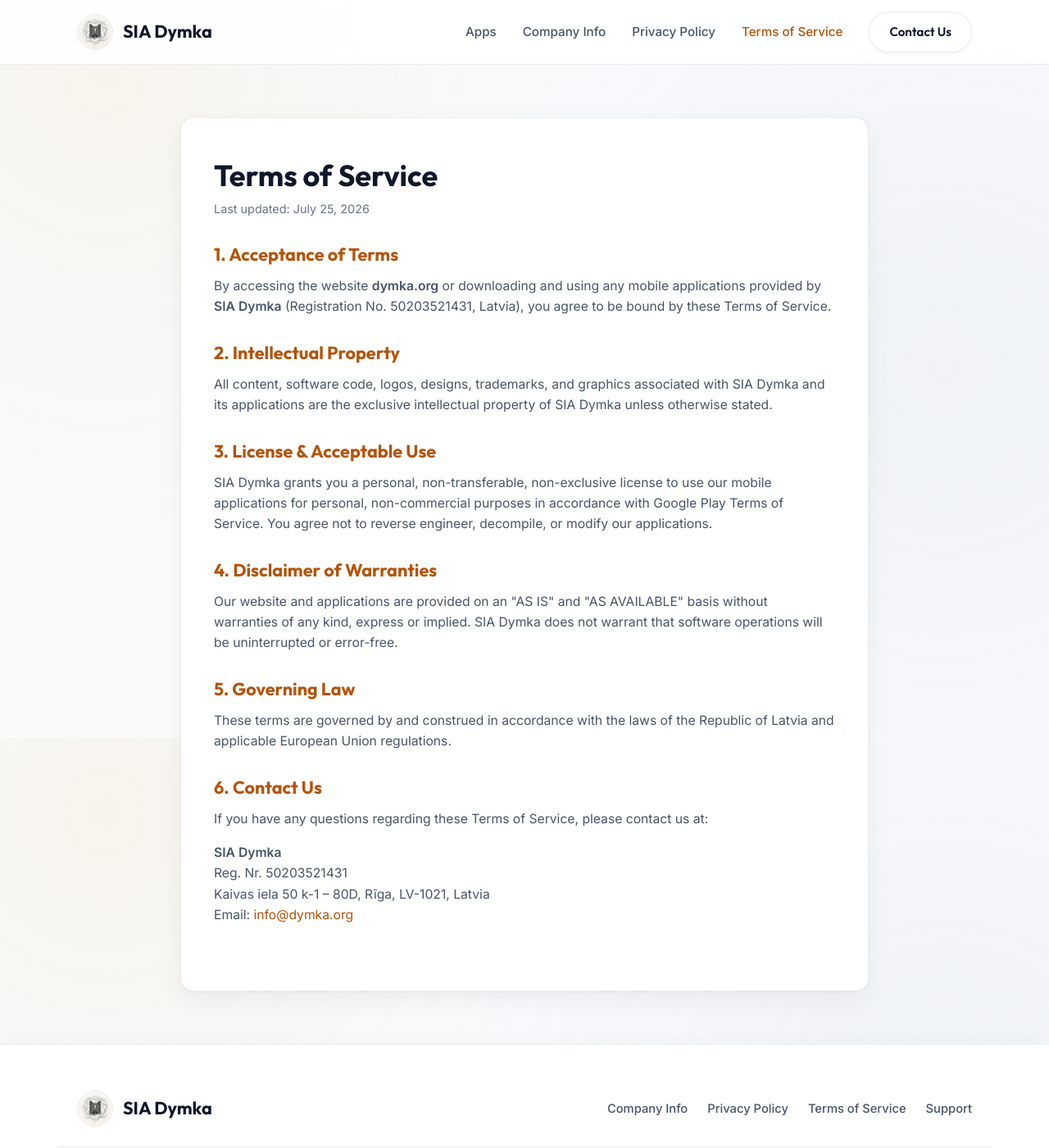
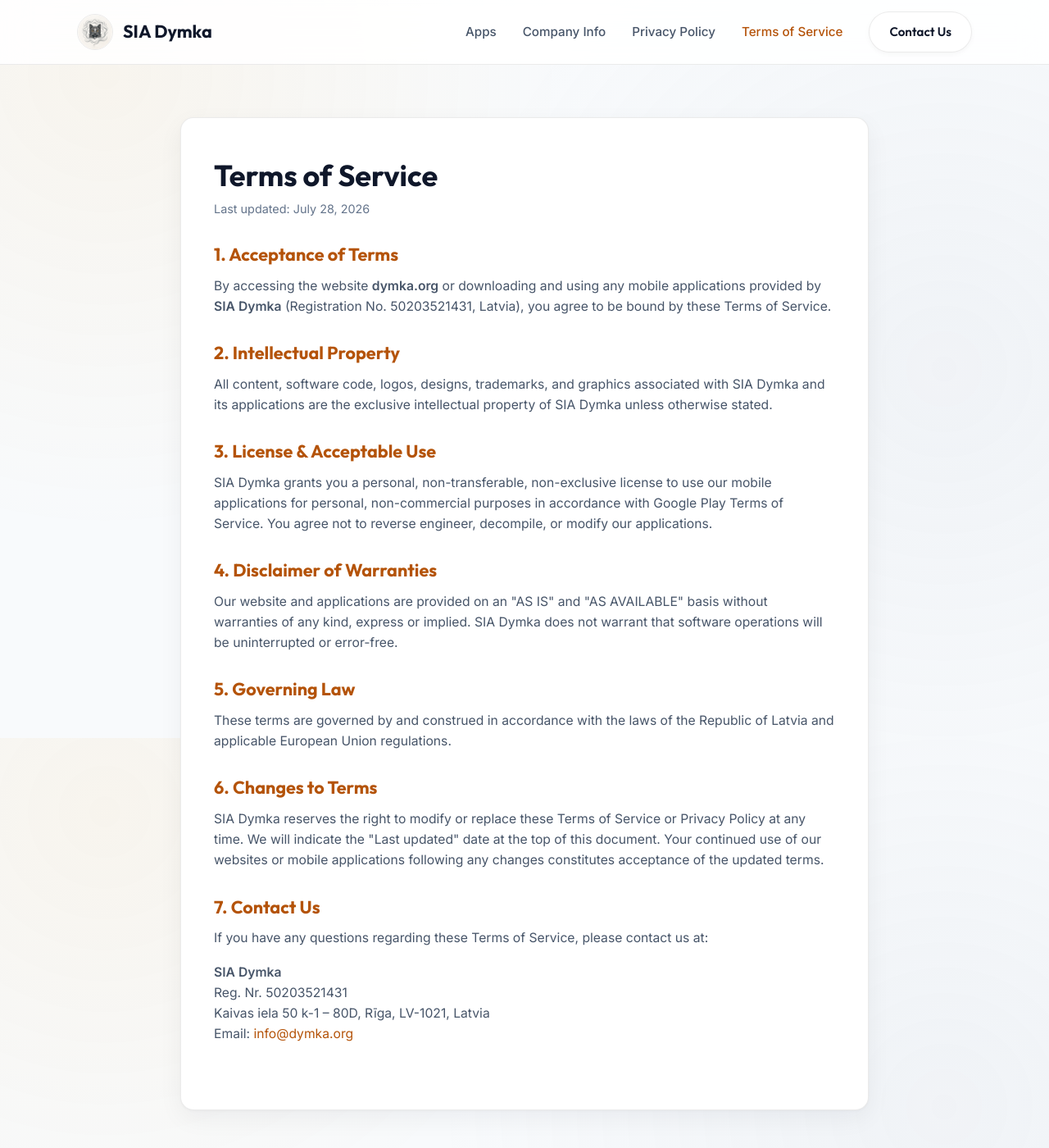
Before and after one commit to denisglotov/dymka.org, a Jekyll site: the page built from terms.html, in a window 1280 px wide and 1400 px high. Shown: the whole window at 82% size. Built offline with Jekyll 4.4.1, drawn with Linux system fonts in a browser that asks for light colours.

Commit message:
Dymka reserves the right to modify or replace these Terms of Service or Privacy Policy

```diff
--- a/terms.html
+++ b/terms.html
@@ -8,7 +8,7 @@
 <main class="doc-page container">
   <div class="doc-card">
     <h1 class="doc-title">Terms of Service</h1>
-    <span class="doc-date">Last updated: July 25, 2026</span>
+    <span class="doc-date">Last updated: July 28, 2026</span>
 
     <div class="doc-section">
       <h2>1. Acceptance of Terms</h2>
@@ -55,7 +55,17 @@
     </div>
 
     <div class="doc-section">
-      <h2>6. Contact Us</h2>
+      <h2>6. Changes to Terms</h2>
+      <p>
+        SIA Dymka reserves the right to modify or replace these Terms of Service or Privacy Policy
+        at any time. We will indicate the "Last updated" date at the top of this document. Your
+        continued use of our websites or mobile applications following any changes constitutes
+        acceptance of the updated terms.
+      </p>
+    </div>
+
+    <div class="doc-section">
+      <h2>7. Contact Us</h2>
       <p>If you have any questions regarding these Terms of Service, please contact us at:</p>
       <p>
         <strong>SIA Dymka</strong><br />
```
